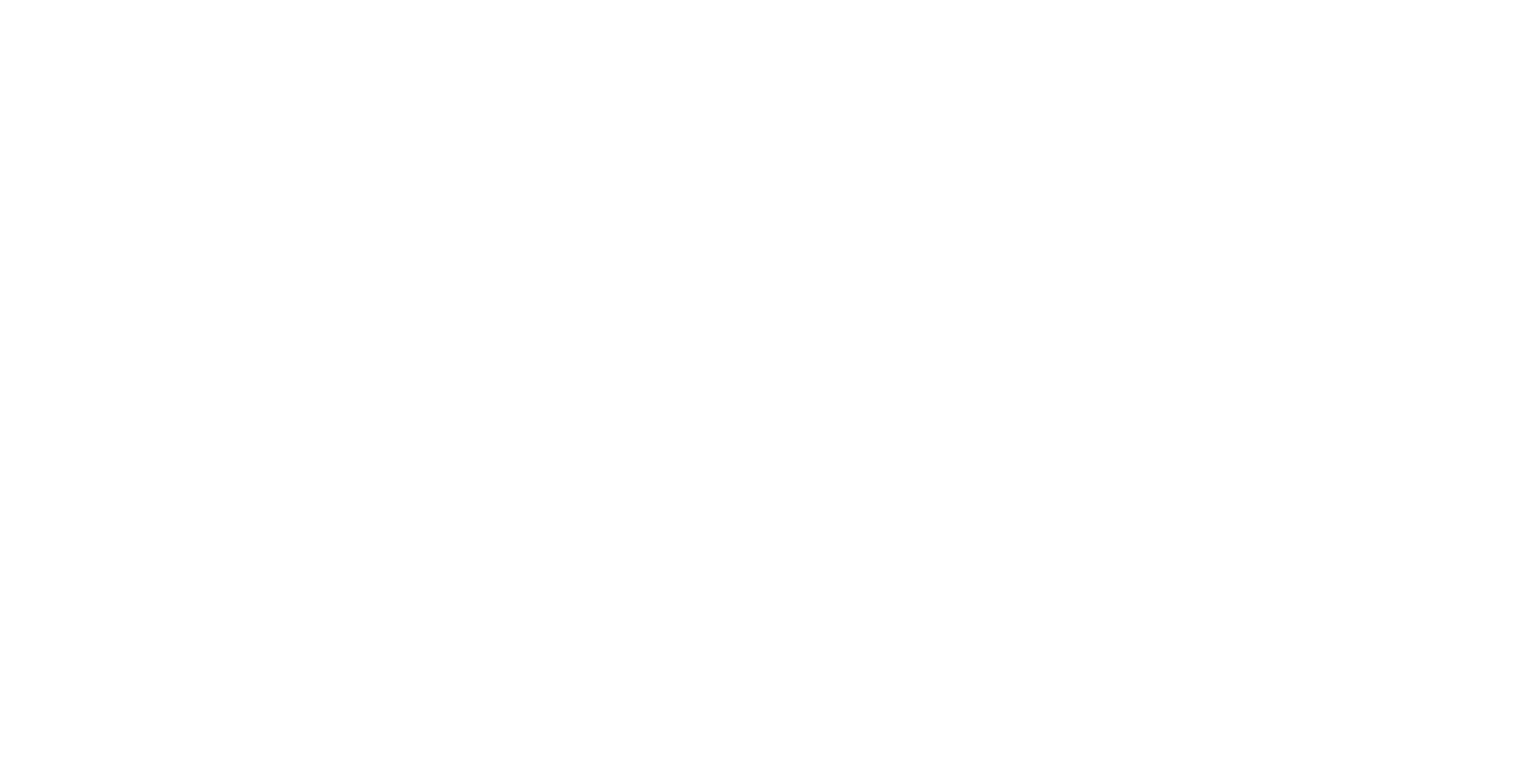
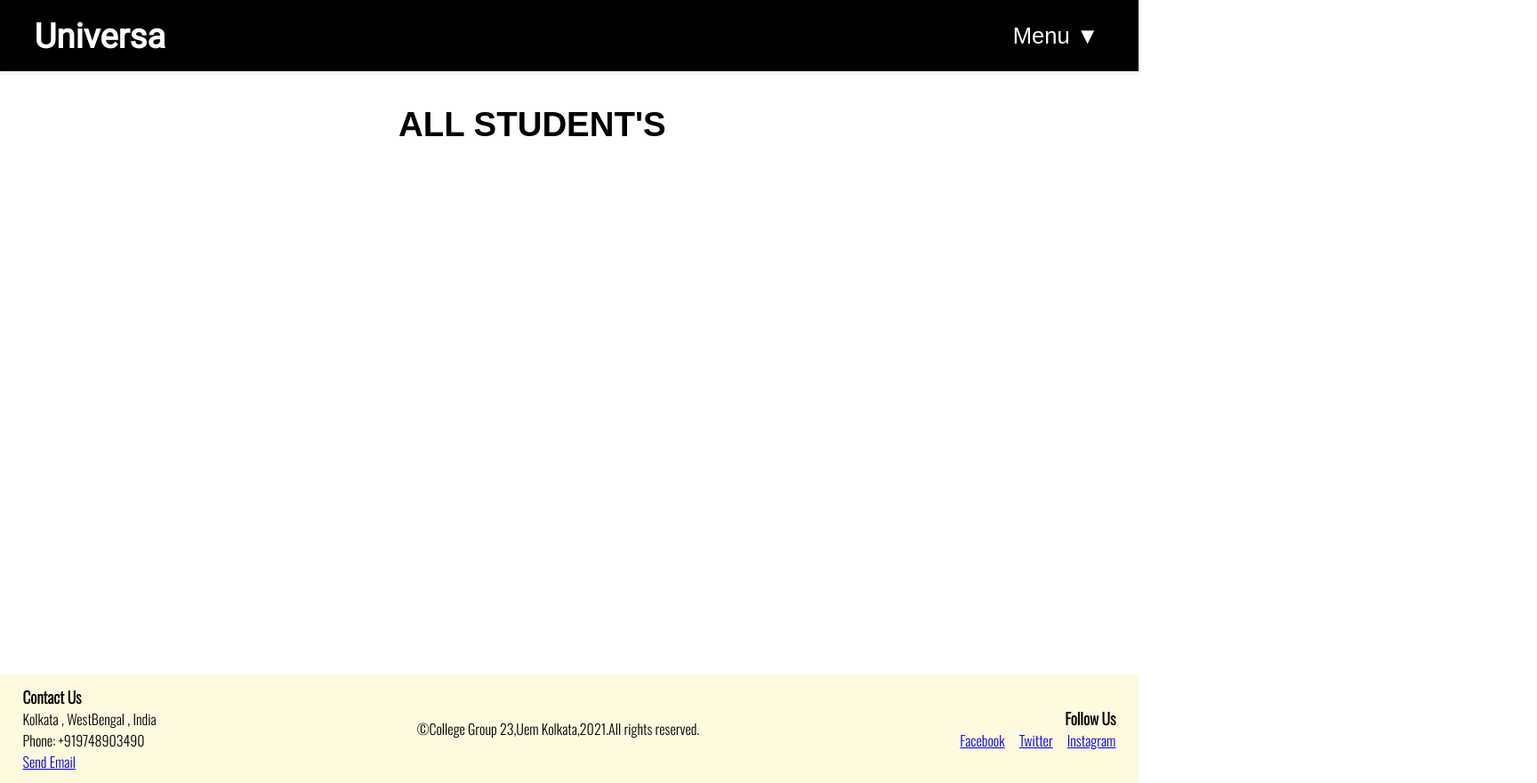
Before and after one commit to ankurhalder/old-universa, a plain HTML site: page ADMIN/manage_students.html in a window 1280 px wide. Shown: the whole page at 89% size, 1728 px wide, since content can reach past the window. Before the commit the page ends 800 px from the top, so only its background shows below. Drawn offline with nearby package versions, Linux system fonts and the light colour scheme; no server answers.

Commit message:
making student section in admin

```diff
--- /dev/null
+++ b/ADMIN/CSS/manage_student's.css
@@ -0,0 +1,25 @@
+@import url(/CSS-Main/footer.css);
+@import url(/ADMIN/CSS/admin_header.css);
+@import url(/CSS-Main/font.css);
+@import url(/CSS-Main/btn.css);
+*{
+    box-sizing: border-box;
+    margin: 0;
+    padding: 0;
+    }
+    body {
+    font-family: sans-serif;
+
+    }
+.full-body{
+  height: 80vh;
+  max-height: 200vh;
+}
+.heading{
+  text-transform: uppercase;
+  position: relative;
+  left: 35%;
+  margin-top: 3%;
+  margin-bottom: 3%;
+  font-size: 3vw;
+}
--- a/ADMIN/js/gotoLinks.js
+++ b/ADMIN/js/gotoLinks.js
@@ -7,3 +7,6 @@ function goToManageApplicants(){
 function goToUpdateApplicant(){
     window.location.href = "/ADMIN/updateApplicant.html"
 }
+function gotoManageStudents(){
+    window.location.href = "/ADMIN/manage_students.html"
+}
--- a/ADMIN/manage_students.html
+++ b/ADMIN/manage_students.html
@@ -0,0 +1,59 @@
+<!DOCTYPE html>
+<html lang="en">
+<head>
+    <meta charset="UTF-8">
+    <meta http-equiv="X-UA-Compatible" content="IE=edge">
+    <meta name="viewport" content="width=device-width, initial-scale=1.0">
+    <title>Manage Student's</title>
+</head>
+<link rel="stylesheet" href="/ADMIN/CSS/manage_student's.css">
+<body>
+    <header>
+        <div class="left_side">
+            <ul class="nav_links">
+                <li class="home_link"><a href="/ADMIN/admin.html">Universa</a></li>
+            </ul>
+          </div>
+          <div class="right_side">
+            <div class="dropdown">
+              <button class="dropbtn">Menu &#9660;</button>
+              <div class="dropdown-panel hide">
+                <a href="/ADMIN/admin_services.html">Services</a>
+                <a href="/ADMIN/admin_info.html">Info</a>
+               <div class="logout_container"> <button onclick="logout()" class="logout btn">Logout</button>
+               </div>
+              </div>
+            </div>
+          </div>
+    </header>
+    <main class="full-body">
+        <h1 class="heading">
+          All Student's
+        </h1>
+        <script src="/ADMIN/js/getAllPermanent.js"></script>
+        <script>
+         getAllPermanent()
+        </script>
+
+      </main>
+    <footer>
+        <div class="contact-info">
+			<h3>Contact Us</h3>
+			<p>Kolkata , WestBengal , India</p>
+			<p>Phone: +919748903490</p>
+			<p><a href="mailto: ankur.halder12345@gmail.com">Send Email</a></p>
+		</div>
+		<div class="footer-info">
+			<p>&copy;College Group 23,Uem Kolkata,2021.All rights reserved.</p>
+		</div>
+		<div class="social-links">
+			<h3>Follow Us</h3>
+			<ul>
+				<li><a href="#">Facebook</a></li>
+				<li><a href="#">Twitter</a></li>
+				<li><a href="#">Instagram</a></li>
+			</ul>
+		</div>
+    </footer>
+</body>
+</html>
```
Also changed, not shown: ADMIN/admin.html (+1 -1 lines).
